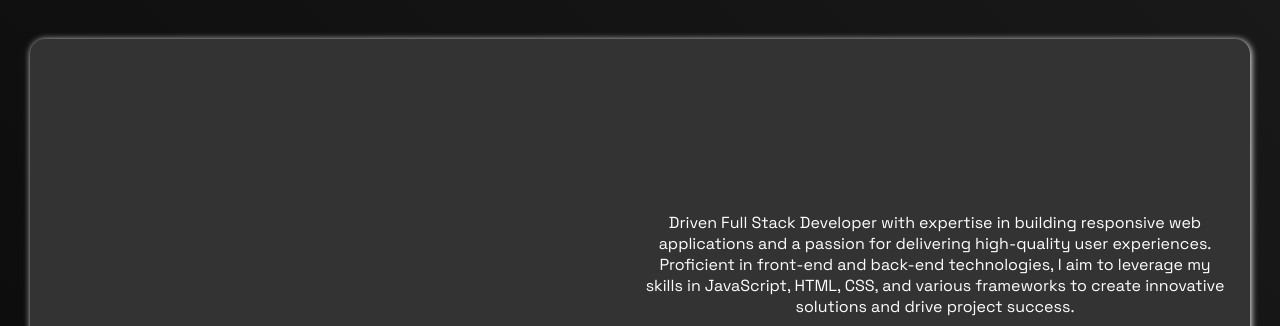
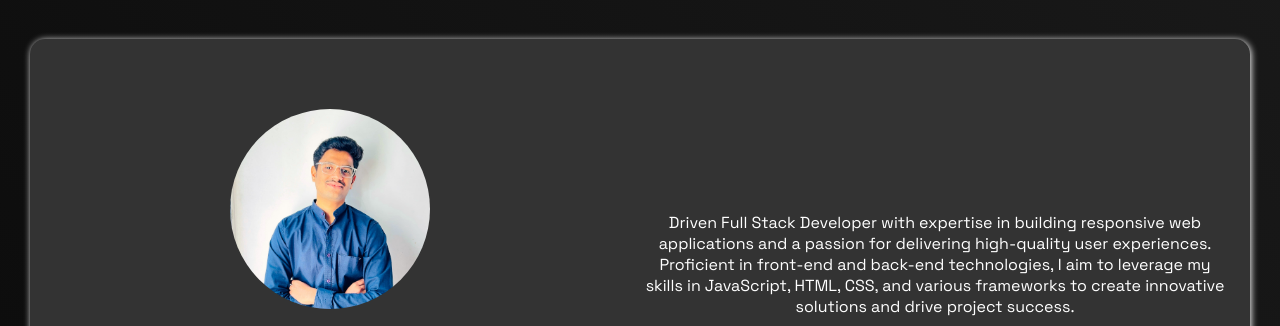
Before and after one commit to Imran123848/portfolio-website, a plain HTML site: page index.html in a window 1280 px wide. Shown: the part 195-521 px from the top of the page. Drawn offline with nearby package versions, Linux system fonts and the light colour scheme.

Commit message:
Update style.css

```diff
--- a/style.css
+++ b/style.css
@@ -141,7 +141,7 @@ opacity: 1;
   border-radius: 50%;
   margin-top: 70px;
 
- background: url(/img/IMG1.JPG);
+ background: url(IMG1.JPG);
  background-repeat: no-repeat;
  background-size: cover;
  transform: translateX(20px);
```
